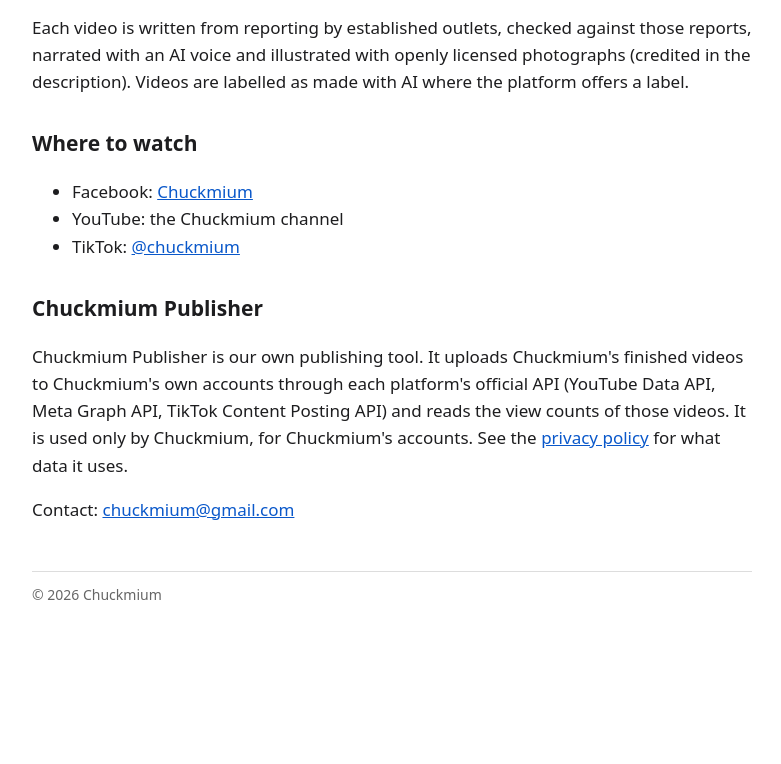
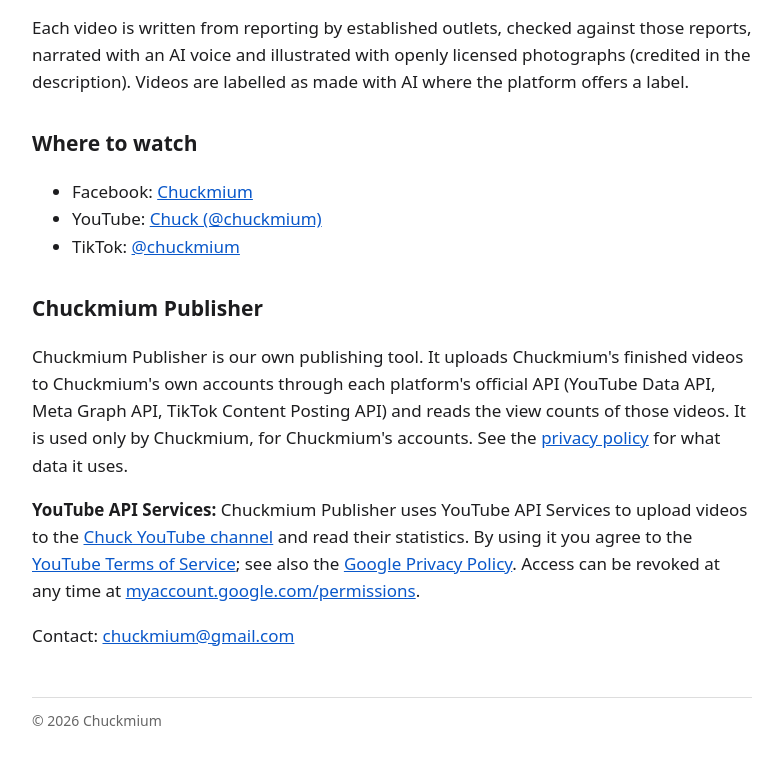
Before and after one commit to chuckmium/chuckmium.github.io, a plain HTML site: page index.html in a window 1280 px wide. Shown: the part 210-974 px from the top of the page, without its empty margins (248-1029 px from the left). Before the commit the page ends 856 px from the top, so only its background shows below. Drawn offline with Linux system fonts and the light colour scheme.

Commit message:
Add files via upload

```diff
--- a/index.html
+++ b/index.html
@@ -9,13 +9,17 @@ openly licensed photographs (credited in the description). Videos are labelled a
 <h2>Where to watch</h2>
 <ul>
 <li>Facebook: <a href="https://www.facebook.com/profile.php?id=61596643599506">Chuckmium</a></li>
-<li>YouTube: the Chuckmium channel</li>
+<li>YouTube: <a href="https://www.youtube.com/@chuckmium">Chuck (@chuckmium)</a></li>
 <li>TikTok: <a href="https://www.tiktok.com/@chuckmium">@chuckmium</a></li>
 </ul>
 <h2>Chuckmium Publisher</h2>
 <p>Chuckmium Publisher is our own publishing tool. It uploads Chuckmium's finished videos to Chuckmium's own accounts through each platform's
 official API (YouTube Data API, Meta Graph API, TikTok Content Posting API) and reads the view counts of those videos. It is used only by
 Chuckmium, for Chuckmium's accounts. See the <a href="privacy.html">privacy policy</a> for what data it uses.</p>
+<p><strong>YouTube API Services:</strong> Chuckmium Publisher uses YouTube API Services to upload videos to the
+<a href="https://www.youtube.com/@chuckmium">Chuck YouTube channel</a> and read their statistics. By using it you agree to the
+<a href="https://www.youtube.com/t/terms">YouTube Terms of Service</a>; see also the <a href="https://policies.google.com/privacy">Google Privacy Policy</a>.
+Access can be revoked at any time at <a href="https://myaccount.google.com/permissions">myaccount.google.com/permissions</a>.</p>
 <p>Contact: <a href="mailto:chuckmium@gmail.com">chuckmium@gmail.com</a></p>
 <footer>© 2026 Chuckmium</footer>
 </body></html>
```
